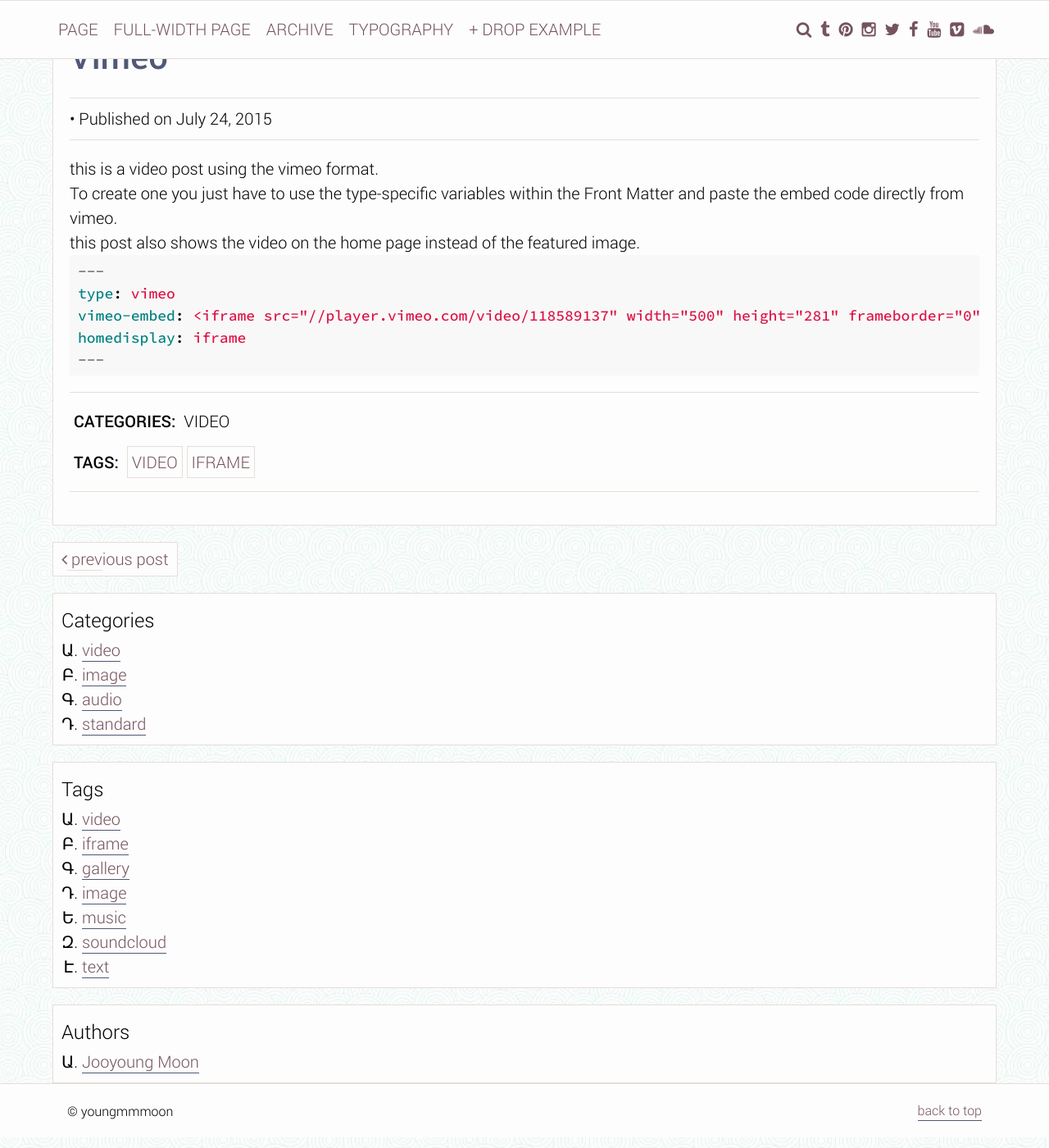
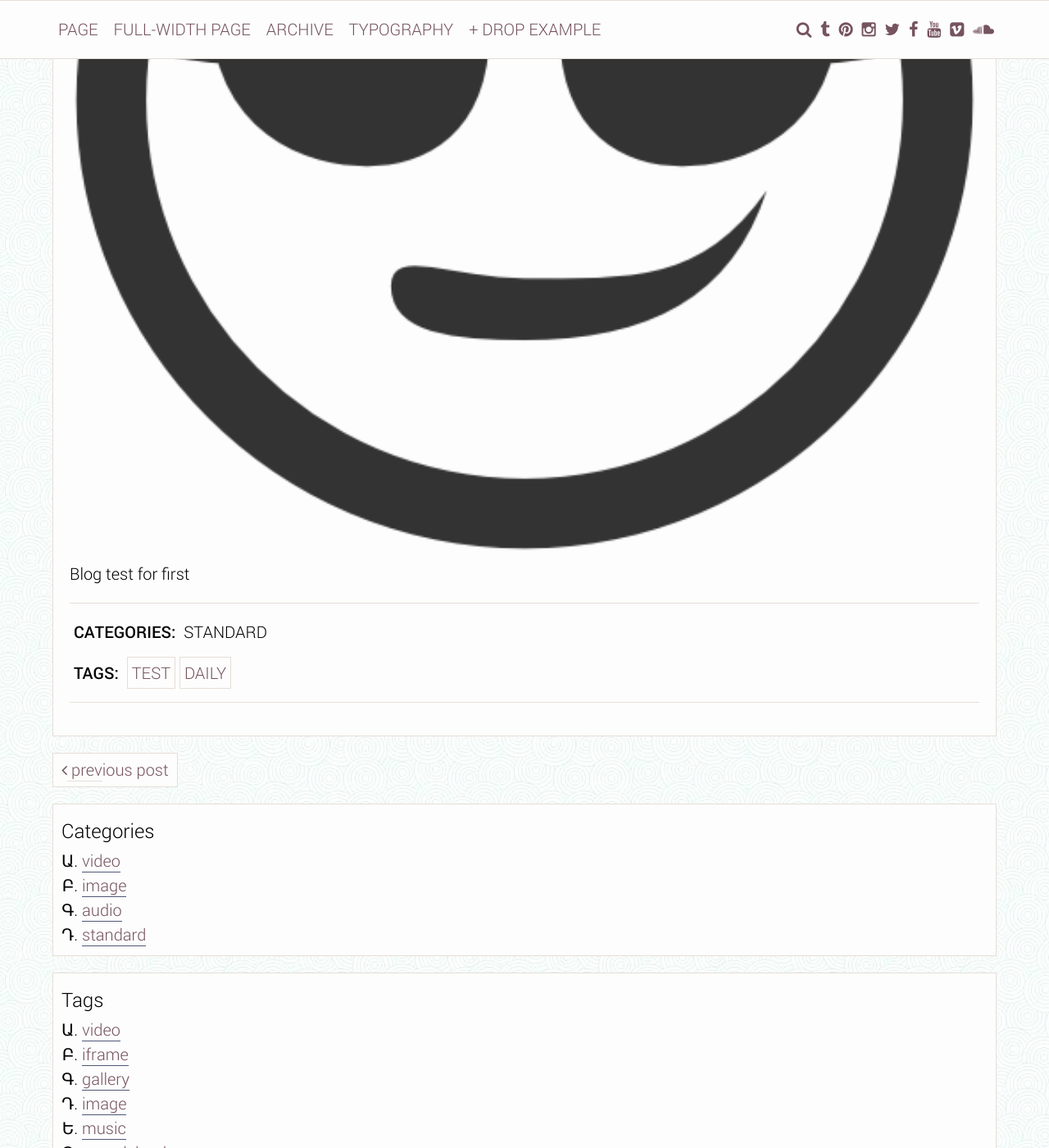
Before and after one commit to young-utf/young-utf.github.io, a Jekyll site: the page built from _posts/2015-07-24-test-post.md, in a window 1280 px wide and 1400 px high, scrolled down 730 px. Shown: the whole window at 82% size. Built offline with Jekyll 4.4.1, drawn with Linux system fonts in a browser that asks for light colours; some of the changed text lies outside the part shown; grey boxes are pictures that could not be loaded.

Commit message:
first post

````diff
--- a/_posts/2015-07-24-test-post.md
+++ b/_posts/2015-07-24-test-post.md
@@ -1,22 +1,8 @@
 ---
 author:
-type: vimeo
-vimeo-embed: <iframe src="//player.vimeo.com/video/118589137" width="500" height="281" frameborder="0" webkitallowfullscreen mozallowfullscreen allowfullscreen></iframe>
-title: Vimeo
-homedisplay: iframe
-tags: [video, iframe]
-category: [video]
+title: Test blogging
+featimg: moon.png
+tags: [test, daily]
+category: [standard]
 ---
-this is a video post using the vimeo format.
-
-To create one you just have to use the type-specific variables within the Front Matter and paste the embed code directly from vimeo.
-
-this post also shows the video on the home page instead of the featured image.
-
-``` yml
----
-type: vimeo
-vimeo-embed: <iframe src="//player.vimeo.com/video/118589137" width="500" height="281" frameborder="0" webkitallowfullscreen mozallowfullscreen allowfullscreen></iframe>
-homedisplay: iframe
----
-```
+Blog test for first
````
Also changed, not shown: img/moon.png (added).
